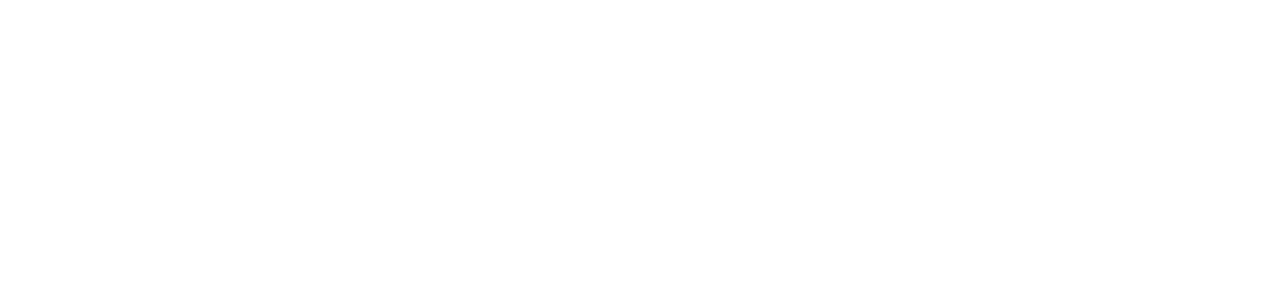
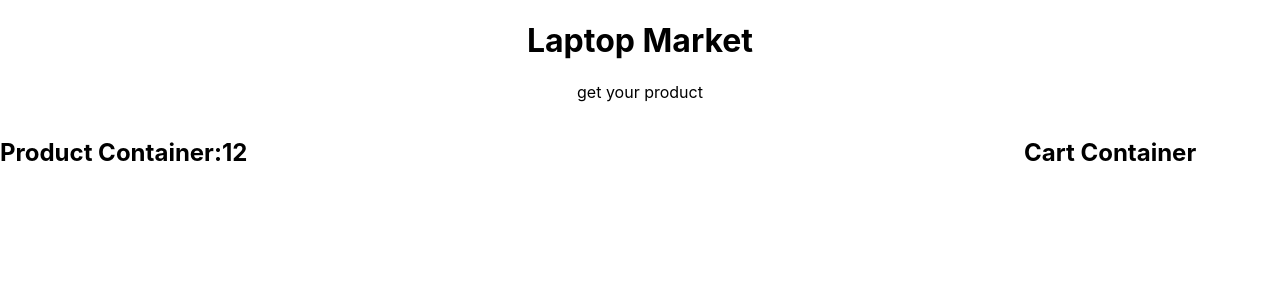
Before and after one commit to arifraj199/laptop-market, a React (Create React App) app: page / in a window 1280 px wide. Shown: the top 300 px of the page. Built offline with nearby package versions, Linux system fonts and the light colour scheme.

Commit message:
products added

```diff
--- a/src/App.css
+++ b/src/App.css
@@ -27,6 +27,9 @@
 .App-link {
   color: #61dafb;
 }
+.title-container{
+  text-align: center;
+}
 
 @keyframes App-logo-spin {
   from {
--- a/src/App.js
+++ b/src/App.js
@@ -1,10 +1,15 @@
 import logo from './logo.svg';
 import './App.css';
+import Products from './components/Products/Products';
 
 function App() {
   return (
-    <div className="App">
-
+    <div>
+      <div className='title-container'>
+        <h1>Laptop Market</h1>
+        <p>get your product</p>
+      </div>
+      <Products></Products>
     </div>
   );
 }
--- /dev/null
+++ b/src/components/Laptop/Laptop.js
@@ -0,0 +1,12 @@
+import React from 'react';
+
+const Laptop = (props) => {
+    console.log(props);
+    return (
+        <div>
+
+        </div>
+    );
+};
+
+export default Laptop;
--- /dev/null
+++ b/src/components/Products/Products.css
@@ -0,0 +1,4 @@
+.products-container{
+    display: grid;
+    grid-template-columns: 4fr 1fr;
+}
--- /dev/null
+++ b/src/components/Products/Products.js
@@ -0,0 +1,30 @@
+import React, { useEffect, useState } from 'react';
+import Laptop from '../Laptop/Laptop';
+import './Products.css';
+
+const Products = () => {
+    const [products,setProducts] = useState([]);
+
+    useEffect( ()=>{
+        fetch('products.json')
+        .then(res=>res.json())
+        .then(data=>setProducts(data))
+    },[])
+    return (
+        <div className='products-container'>
+            <div className='laptop-container'>
+                <h2>Product Container:{products.length}</h2>
+                {
+                    products.map(product => {
+                        <Laptop></Laptop>
+                    })
+                }
+            </div>
+            <div className='cart-container'>
+                <h2>Cart Container</h2>
+            </div>
+        </div>
+    );
+};
+
+export default Products;
```
Also changed, not shown: src/components/Laptop/Laptop.css (added).
